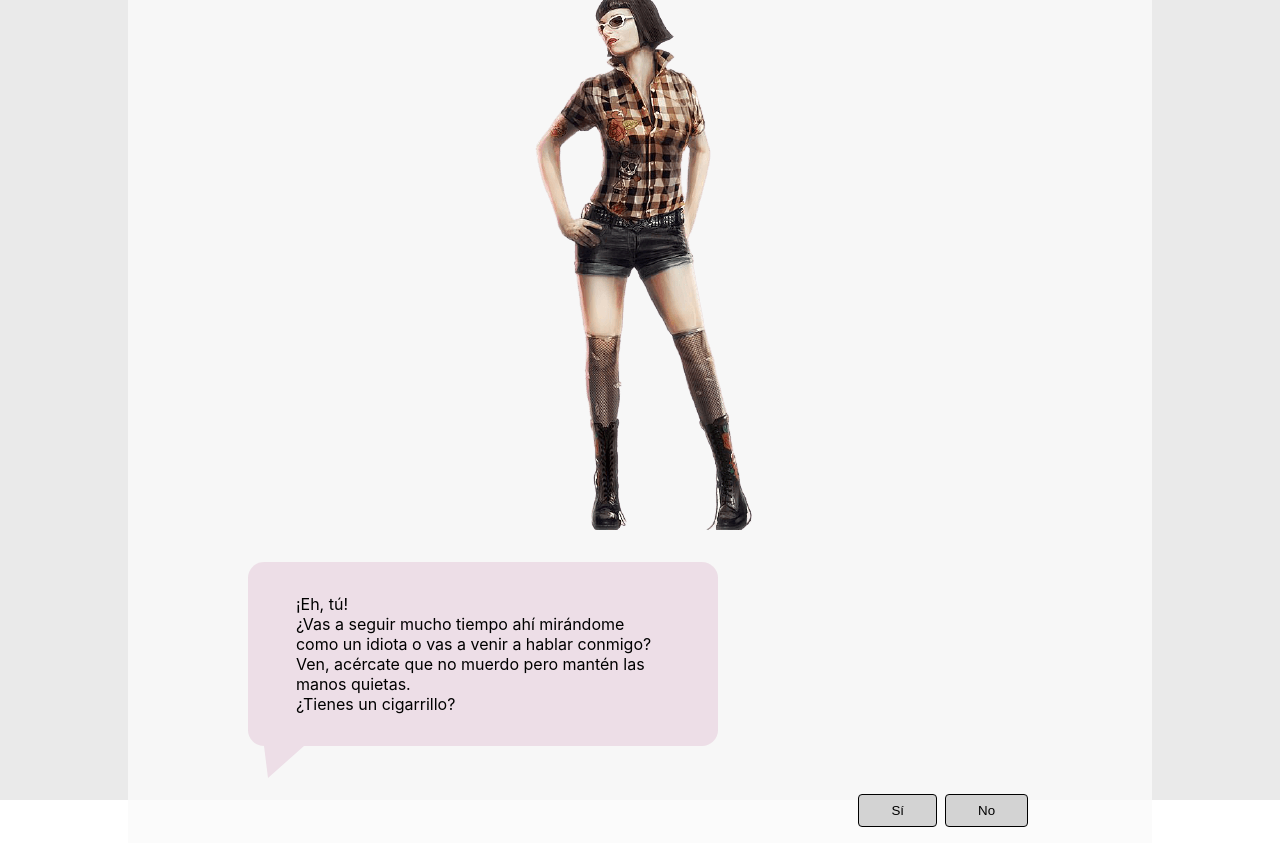
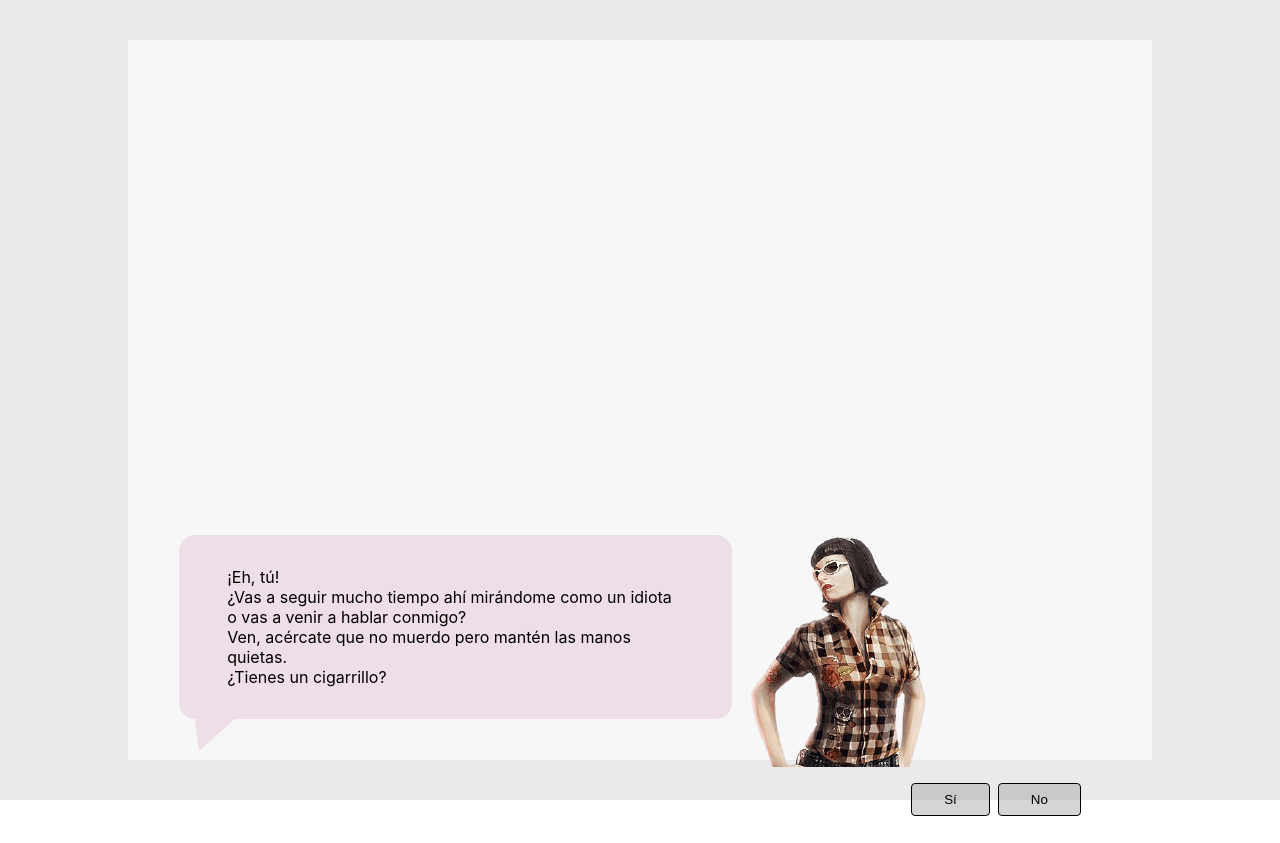
Before and after one commit to Soleguia/aventura-conversacional, a React (Create React App) app: page / in a window 1280 px wide. Built offline with nearby package versions, Linux system fonts and the light colour scheme.

Commit message:
Remove css module to vanilla

```diff
--- a/src/App.css
+++ b/src/App.css
@@ -18,12 +18,147 @@ body {
   background-color: rgba(150,150,150,.2);
 }
 
+
+
+/***********/
+:root {
+  --colette: #8f055d;
+  --colette-rgb: 143, 5, 93;
+  --player: #4a9170;
+  --player-rgb: 74, 145, 112;
+}
+
 .story {
-  display: flex;
-  flex-direction: column;
-  align-items: center;
+  display: grid;
+  grid-template-columns: 100%;
+  grid-template-rows: 65% 35%;
   padding: 2vh 4vw;
   width: 80%;
-  height: auto;
+  height: 90vh;
   background-color: rgba(250,250,250,.8)
 }
+.storyHistory {
+  grid-column: 1;
+  grid-row: 1;
+  display: block;
+  margin-bottom: 4rem;
+  padding: 1rem;
+  border: 1px solid var(--colette);
+  border-radius: 1rem;
+}
+.storyCurrent {
+  grid-column: 1;
+  grid-row: 2;
+  display: block;
+  width: 100%;
+}
+.storyFragment {
+  position: relative;
+  overflow: hidden;
+}
+.storyFragment .image {
+  position: absolute;
+  top: 1rem;
+  right: 1rem;
+}
+.image {
+  display: flex;
+  justify-content: center;
+}
+.image > img {
+  max-width: 100%;
+}
+.title {
+  margin: 0;
+  margin-bottom: 2vh;
+  color: blue;
+}
+
+.coletteText {
+  position: relative;
+  display: block;
+  margin: 2rem 0 3rem;
+  padding: 2rem 3rem;
+  width: 60%;
+  height: auto;
+  background-color: rgba(var(--colette-rgb), .1);
+  border-radius: 1rem;
+}
+.coletteText:before {
+  position: absolute;
+  top: 100%;
+  left: 1rem;
+  display: block;
+  width: 0;
+  content: '';
+  border-top: 2rem solid rgba(var(--colette-rgb), .1);
+  border-left: .25rem solid transparent;
+  border-right: 2.25rem solid transparent;
+}
+
+.answers {
+  display: flex;
+  justify-content: flex-end;
+  align-items: center;
+  padding: 1rem;
+  width: 100%;
+}
+
+.answer {
+  display: block;
+  margin: 0 .25rem;
+  padding: .5rem 2rem;
+  background-color: rgba(150,150,150,.4);
+  border: 1px solid black;
+  border-radius: .25rem;
+  cursor: pointer;
+}
+
+.storyLine {
+  position: relative;
+  display: block;
+  margin: 2rem 0 3rem;
+  padding: 2rem 3rem;
+  width: 60%;
+  height: auto;
+  border-radius: 1rem;
+}
+.storyLine:before {
+  position: absolute;
+  top: 100%;
+  display: block;
+  width: 0;
+  content: '';
+  border-top: 2rem solid rgba(var(--player-rgb), .1);
+  border-left: 2.25rem solid transparent;
+  border-right: .25rem solid transparent;
+}
+
+.storyLineColette {
+  background-color: rgba(var(--colette-rgb), .1);
+}
+.storyLineColette:before {
+  left: 1rem;
+  border-top: 2rem solid rgba(var(--colette-rgb), .1);
+  border-left: .25rem solid transparent;
+  border-right: 2.25rem solid transparent;
+}
+
+.storyLineAnswer {
+  margin-left: auto;
+  background-color: rgba(var(--player-rgb), .1);
+}
+.storyLineAnswer:before {
+  right: 1rem;
+  border-top-color: rgba(var(--player-rgb), .1);
+  border-left: 2.25rem solid transparent;
+  border-right: .25rem solid transparent;
+}
+
+.historyFragments {
+  display: block;
+  height: 40vh;
+  overflow-y: auto;
+}
+
+/********/
--- a/src/components/HistoryComponent.js
+++ b/src/components/HistoryComponent.js
@@ -1,23 +1,26 @@
 import React, { memo } from 'react'
 import { StoryComponent } from './StoryComponent'
 
-import styles from '../css/story-component.module.css'
+// import styles from '../css/story-component.module.css'
 
 const HistoryComponent = memo((props) => {
     return (
         <React.Fragment>
-            {
-                props.history.map( h => {
+            <div className="storyHistory">
+                <div className="historyFragments">
+                {
+                    props.history.map( h => {
                         console.log({h});
                         return (
                             <React.Fragment key={h.id}>
                                 <StoryComponent storyFragment={h}></StoryComponent>
-                                <p className={[styles.storyFragment, styles.storyFragmentAnswer].join(' ')}>{h.answers.value}</p>
+                                <div className="storyLine storyLineAnswer">{h.answers.value}</div>
                             </React.Fragment>
                         )
-                    }
-                )
-            }
+                    })
+                }
+                </div>
+            </div>
         </React.Fragment>
     )
 })
--- a/src/components/StoryComponent.js
+++ b/src/components/StoryComponent.js
@@ -1,19 +1,21 @@
 import React, { memo } from 'react'
 import parse from 'html-react-parser'
 
-import styles from '../css/story-component.module.css'
+// import styles from '../css/story-component.module.css'
 
 export const StoryComponent = memo((props) => {
 
     return (
         <React.Fragment>
-            {
-                props.storyFragment?.image &&
-                    <figure className={styles.image}>
-                        <img src={'images/'+props.storyFragment.image} alt="Illustration" />
-                    </figure>
-            }
-            <div className={[styles.storyFragment, styles.storyFragmentColette].join(' ')}>{ props.storyFragment ? parse(props.storyFragment.colette) : 'Wait for it...' }</div>
+            <div className="storyFragment">
+                {
+                    props.storyFragment?.image &&
+                        <figure className="image">
+                            <img src={'images/'+props.storyFragment.image} alt="Illustration" />
+                        </figure>
+                }
+                <div className="storyLine storyLineColette">{ props.storyFragment ? parse(props.storyFragment.colette) : 'Wait for it...' }</div>
+            </div>
         </React.Fragment>
     )
 })
--- a/src/components/StoryNavigation.js
+++ b/src/components/StoryNavigation.js
@@ -1,6 +1,6 @@
 import React, { memo } from 'react'
 
-import styles from '../css/story-component.module.css'
+// import styles from '../css/story-component.module.css'
 
 export const StoryNavigation = memo((props) => {
 
@@ -10,12 +10,12 @@ export const StoryNavigation = memo((props) => {
 
     return (
         <React.Fragment>
-            <div className={styles.answers}>
+            <div className="answers">
                 {
                     props.answers && props.answers.map( answer => {
                         return (<button
                                     key={answer.fragment}
-                                    className={styles.answer}
+                                    className="answer"
                                     onClick={() => passAnswer(answer)}
                                 >
                                     {answer.value}
```
